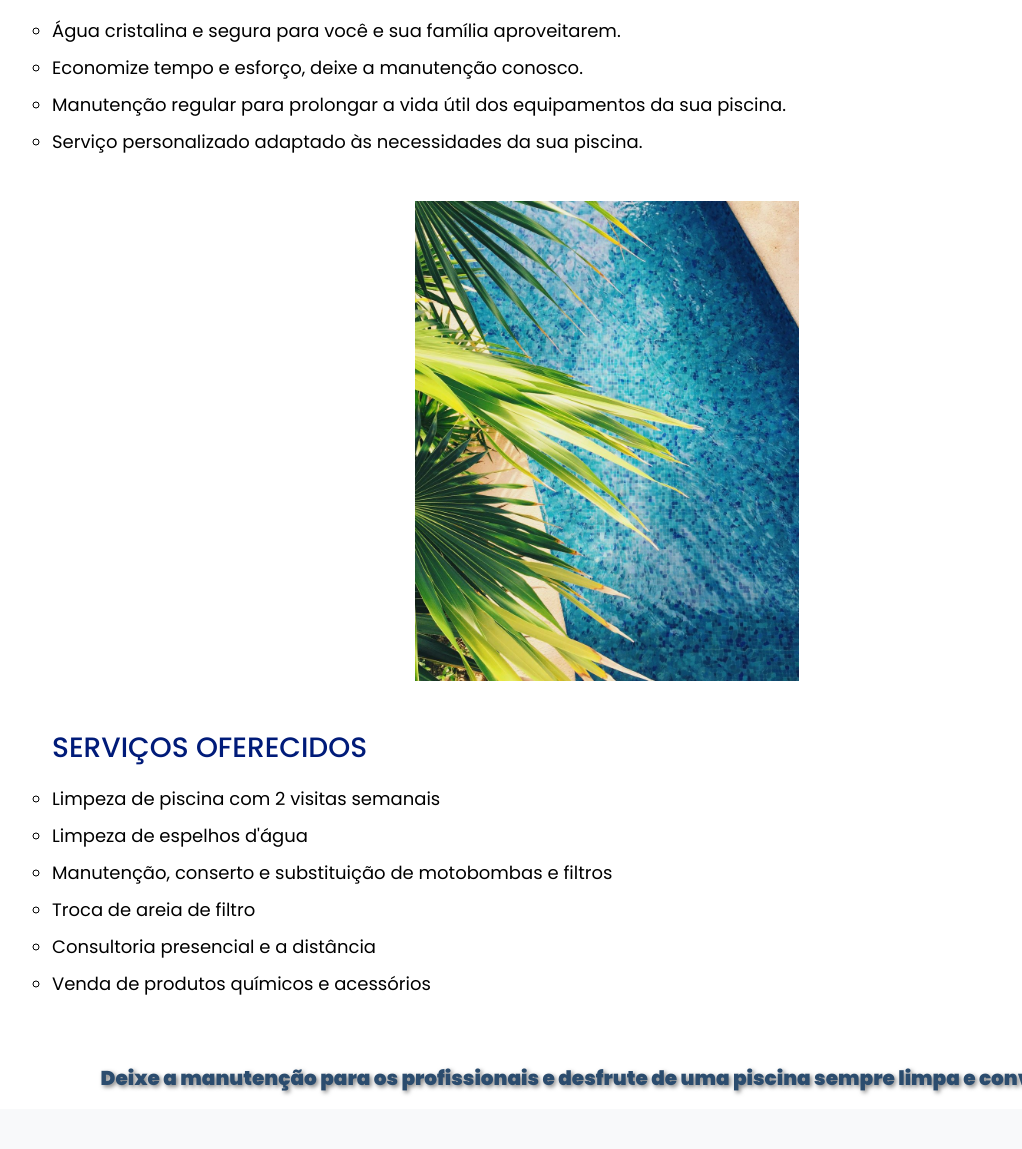
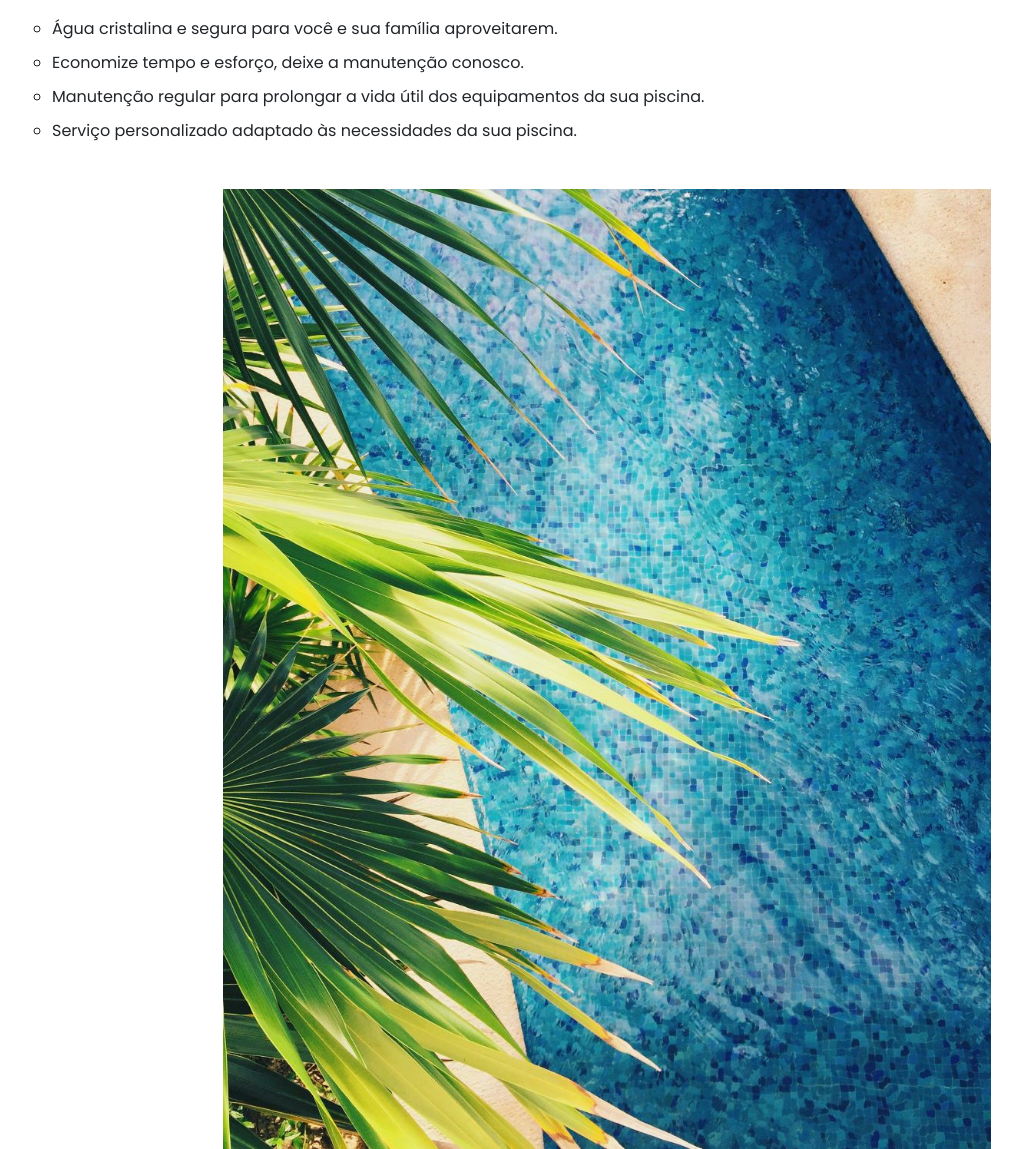
Before and after one commit to nayarakarinearaujo/gj.piscinaesaude, a plain HTML site: page index.html in a window 1280 px wide. Shown: the part 1608-2757 px from the top of the page, without its empty margins (33-1055 px from the left). Drawn offline with nearby package versions, Linux system fonts and the light colour scheme; a web font is replaced by a local one.

Commit message:
Update style.css

```diff
--- a/style.css
+++ b/style.css
@@ -36,47 +36,6 @@ header img {
     position: relative;
     z-index: 1;
     padding-top: 100px;
-}
-
-#beneficios h2 {
-    font-size: 28px;
-    margin-bottom: 20px;
-    color: #001B79;
-}
-
-#beneficios ul {
-    list-style-type: none;
-    padding-left: 0;
-}
-
-#beneficios ul li {
-    margin-bottom: 10px;
-    list-style-type: circle;
-    font-size: 18px;
-    color: black;
-}
-
-/* Estilo para a seção de serviços */
-#servicos {
-    padding: 50px 0;
-}
-
-#servicos h2 {
-    font-size: 28px;
-    margin-bottom: 20px;
-    color: #001B79;
-}
-
-#servicos ul {
-    list-style-type: none;
-    padding-left: 0;
-}
-
-#servicos ul li {
-    margin-bottom: 10px;
-    list-style-type: circle;
-    font-size: 18px;
-    color: black;
 }
 
 @keyframes pulse {
@@ -166,7 +125,7 @@ section ul li {
     margin: 0 auto;
     display: block;
     margin-top: -20px;
-    width: 30%;
+    width: 60%;
 }
 
 .contato {
@@ -248,7 +207,6 @@ footer a {
     color: #fff;
 }
 
-
 @media (max-width: 768px) {
 
     body{
@@ -257,7 +215,7 @@ footer a {
     }
 
     header h1 {
-        font-size: 30px;
+        font-size: 24px;
     }
 
     header p {
```
